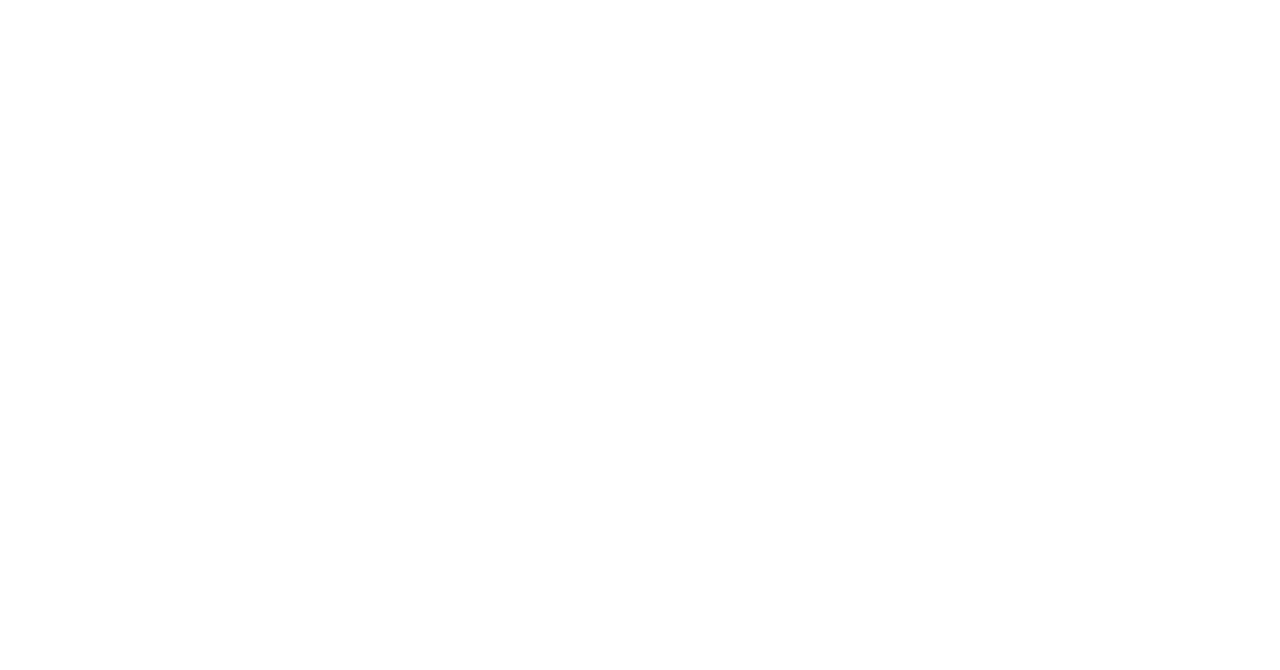
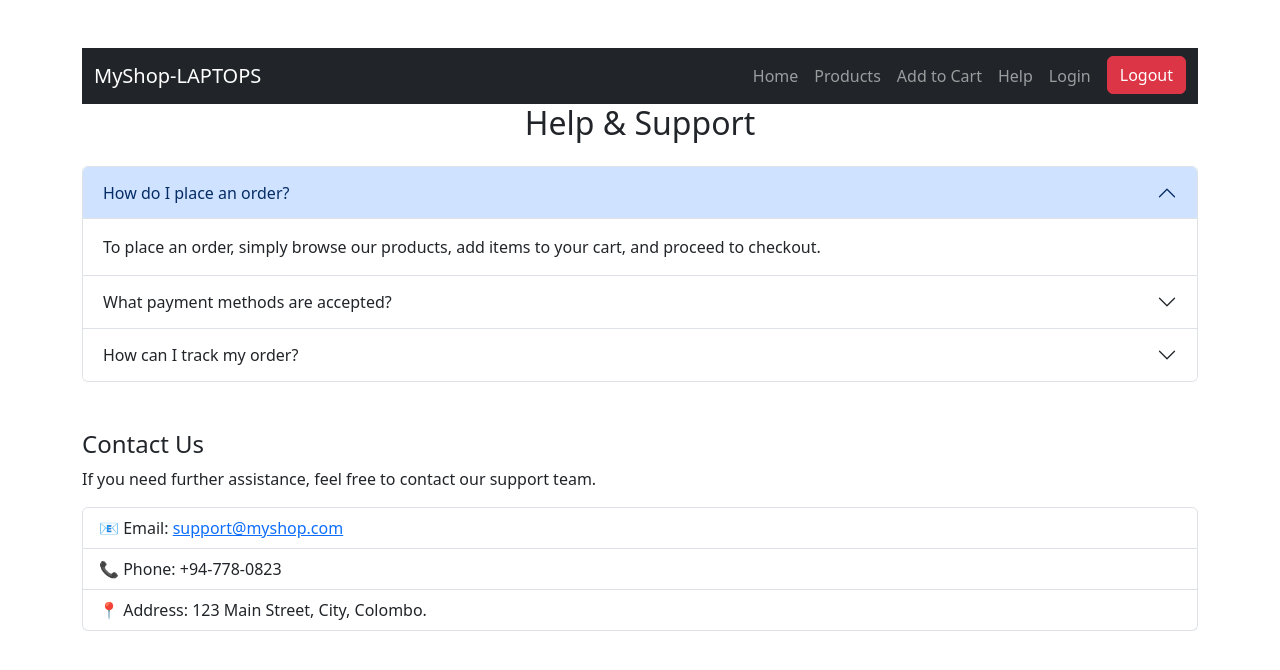
Before and after one commit to Rimzath/MERN-E-Commerce, a React (Vite) app in the folder frontend/: page /help in a window 1280 px wide. Before the commit this address had no page. Shown: the top 670 px of the page. Built offline with nearby package versions, Linux system fonts and the light colour scheme.

Commit message:
created help page

```diff
--- a/frontend/src/App.jsx
+++ b/frontend/src/App.jsx
@@ -5,6 +5,7 @@ import Home from "./components/Home";
 import AdminDashboard from "./components/AdminDashboard.jsx";
 import CreateProducts from "./components/CRUD/CreateProducts.jsx";
 import UpdateProducts from "./components/CRUD/UpdateProducts.jsx";
+import Help from "./components/Help.jsx";
 
 function App() {
   return (
@@ -17,6 +18,7 @@ function App() {
         <Route path="/admindashboard" element={<AdminDashboard />} />
         <Route path="/create" element={<CreateProducts />}></Route>
         <Route path="/update/:id" element={<UpdateProducts />}></Route>
+        <Route path="/help" element={<Help />}></Route>
       </Routes>
     </BrowserRouter>
   );
--- /dev/null
+++ b/frontend/src/components/Help.jsx
@@ -0,0 +1,90 @@
+import React from "react";
+import Navbar from "./Navbar";
+
+const Help = () => {
+  return (
+    <div className="container mt-5">
+      <Navbar />
+      <h2 className="text-center mb-4">Help & Support</h2>
+
+      {/* FAQ Section */}
+      <div className="accordion" id="faqAccordion">
+        <div className="accordion-item">
+          <h2 className="accordion-header">
+            <button
+              className="accordion-button"
+              type="button"
+              data-bs-toggle="collapse"
+              data-bs-target="#faq1"
+            >
+              How do I place an order?
+            </button>
+          </h2>
+          <div id="faq1" className="accordion-collapse collapse show">
+            <div className="accordion-body">
+              To place an order, simply browse our products, add items to your
+              cart, and proceed to checkout.
+            </div>
+          </div>
+        </div>
+
+        <div className="accordion-item">
+          <h2 className="accordion-header">
+            <button
+              className="accordion-button collapsed"
+              type="button"
+              data-bs-toggle="collapse"
+              data-bs-target="#faq2"
+            >
+              What payment methods are accepted?
+            </button>
+          </h2>
+          <div id="faq2" className="accordion-collapse collapse">
+            <div className="accordion-body">
+              We accept credit/debit cards, PayPal, and other secure payment
+              methods.
+            </div>
+          </div>
+        </div>
+
+        <div className="accordion-item">
+          <h2 className="accordion-header">
+            <button
+              className="accordion-button collapsed"
+              type="button"
+              data-bs-toggle="collapse"
+              data-bs-target="#faq3"
+            >
+              How can I track my order?
+            </button>
+          </h2>
+          <div id="faq3" className="accordion-collapse collapse">
+            <div className="accordion-body">
+              You can track your order using the tracking link sent to your
+              email after purchase.
+            </div>
+          </div>
+        </div>
+      </div>
+
+      {/* Contact Section */}
+      <div className="mt-5">
+        <h4>Contact Us</h4>
+        <p>
+          If you need further assistance, feel free to contact our support team.
+        </p>
+        <ul className="list-group">
+          <li className="list-group-item">
+            📧 Email: <a href="mailto:support@myshop.com">support@myshop.com</a>
+          </li>
+          <li className="list-group-item">📞 Phone: +94-778-0823</li>
+          <li className="list-group-item">
+            📍 Address: 123 Main Street, City, Colombo.
+          </li>
+        </ul>
+      </div>
+    </div>
+  );
+};
+
+export default Help;
```
